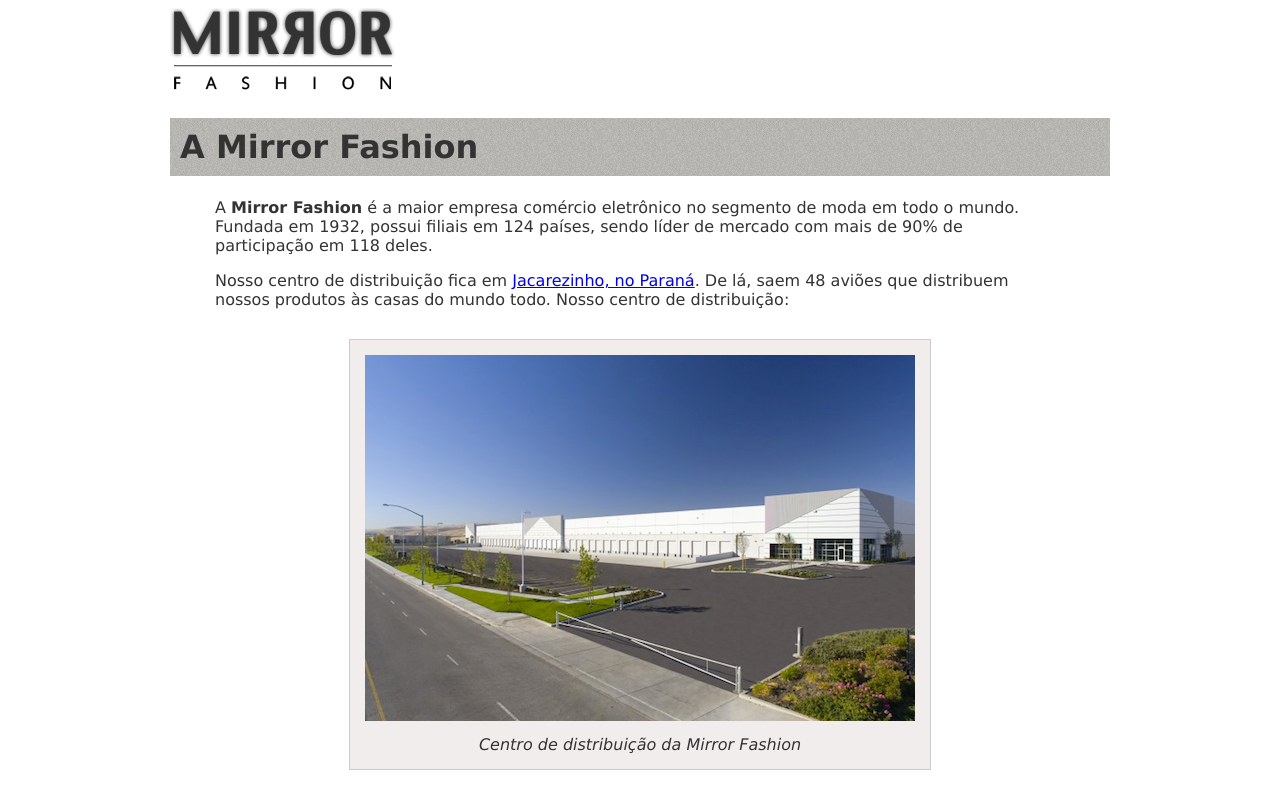
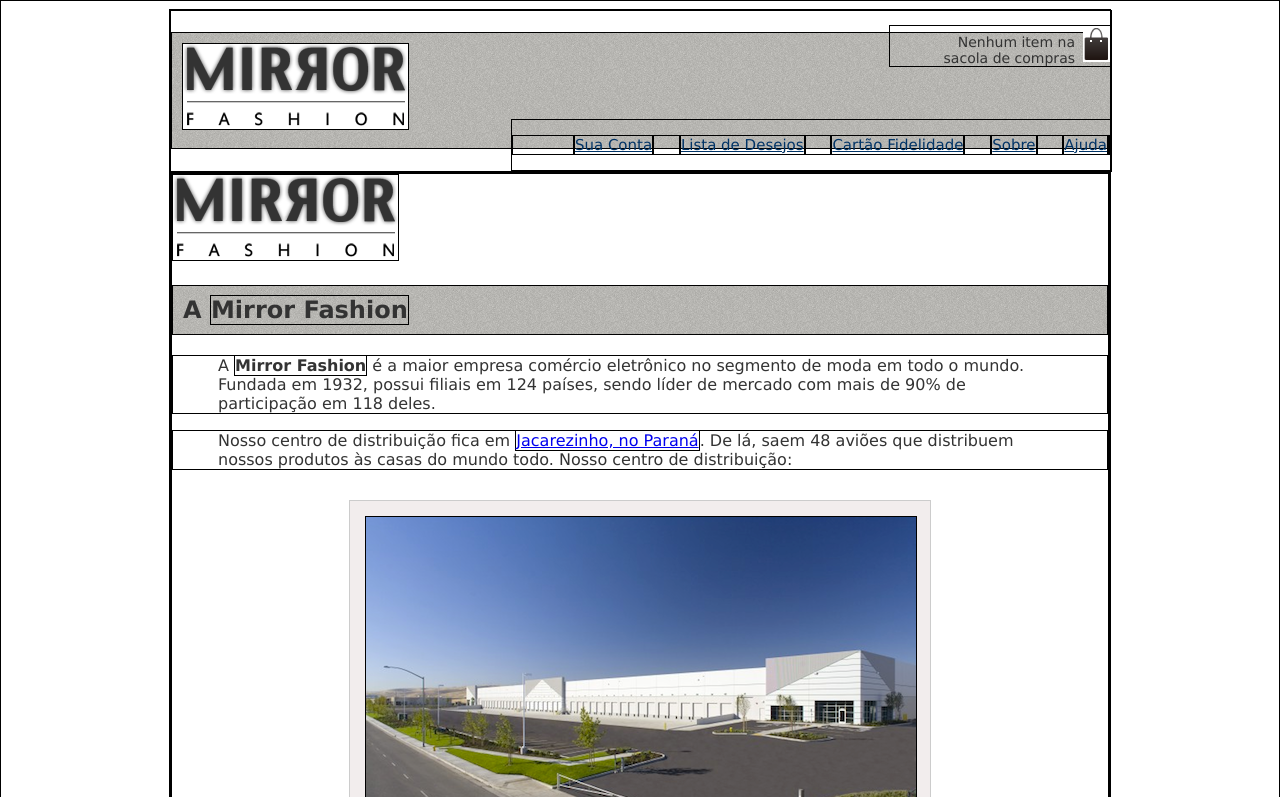
Before and after one commit to raphaelsilva07/estudo-front-end, a plain HTML site: page caelum-html-css-javascript/projeto/sobre.html in a window 1280 px wide. Shown: the top 797 px of the page. Drawn offline with Linux system fonts and the light colour scheme.

Commit message:
criação do cabeçalho da pagina index.html

```diff
--- a/caelum-html-css-javascript/projeto/css/index.css
+++ b/caelum-html-css-javascript/projeto/css/index.css
@@ -1,6 +1,12 @@
-/* header semantico*/
+/* ========================================== */
+/* Cabecalho */
+/* ========================================== */
 *{
-	-border: 1px solid black;
+	/* border: 1px solid #E1F757; */
+	/* background-color: #262626; */
+	/* color:#FEFEFE; */
+	border: 1px solid black;
+
 }
 
 .sacola{
@@ -23,3 +29,47 @@ body{
 	color: #333;
 	font-family: "Lucida Sans Unicode", "Lucida Grande", sans-serif;
 }
+
+/* block e inline*/
+.menu-opcoes ul li{
+	display: inline;
+	margin-left: 20px;
+}
+
+.sacola {
+	padding-top: 8px;
+}
+
+/* centralização de elementos*/
+.container{
+	margin: 0 auto;
+	width: 940px;
+}
+
+/* posicionamento */
+header{
+	position: relative;
+}
+
+.menu-opcoes{
+	position: absolute;
+	bottom: 0;
+	right: 0;
+}
+
+.sacola{
+	position: absolute;
+	top: 0;
+	right: 0;
+}
+
+/* suporte HTML5 ao IE8 */
+.header{
+	<!--[if lt IE 9]>
+	<script src="//html5shiv.googlecode.com/svn/trunk/html5.js"></script>
+	<![endif]-->
+}
+
+/* ========================================== */
+/* Principal */
+/* ========================================== */
--- a/caelum-html-css-javascript/projeto/css/sobre.css
+++ b/caelum-html-css-javascript/projeto/css/sobre.css
@@ -1,4 +1,78 @@
+/* ========================================== */
+/* Cabecalho */
+/* ========================================== */
+*{
+	/* border: 1px solid #E1F757; */
+	/* background-color: #262626; */
+	/* color:#FEFEFE; */
+	border: 1px solid black;
 
+}
+
+.sacola{
+	background: url(../img/sacola.png) no-repeat top right;
+	font-size: 14px;
+	padding-right: 35px;
+	text-align: right;
+	width: 140px;
+}
+
+.menu-opcoes ul{
+	font-size: 15px;
+}
+
+.menu-opcoes a{
+	color: #036;
+}
+
+body{
+	color: #333;
+	font-family: "Lucida Sans Unicode", "Lucida Grande", sans-serif;
+}
+
+/* block e inline*/
+.menu-opcoes ul li{
+	display: inline;
+	margin-left: 20px;
+}
+
+.sacola {
+	padding-top: 8px;
+}
+
+/* centralização de elementos*/
+.container{
+	margin: 0 auto;
+	width: 940px;
+}
+
+/* posicionamento */
+header{
+	position: relative;
+}
+
+.menu-opcoes{
+	position: absolute;
+	bottom: 0;
+	right: 0;
+}
+
+.sacola{
+	position: absolute;
+	top: 0;
+	right: 0;
+}
+
+/* suporte HTML5 ao IE8 */
+.header{
+	<!--[if lt IE 9]>
+	<script src="//html5shiv.googlecode.com/svn/trunk/html5.js"></script>
+	<![endif]-->
+}
+
+/* ========================================== */
+/* Principal */
+/* ========================================== */
 body{
 	color: #333;
 	font-family: "Lucida Sans Unicode", "Lucida Grande", sans-serif;
@@ -73,3 +147,7 @@ body{
 	float: right;
 	margin: 0 0 10px 10px;
 }
+
+/* ========================================== */
+/* Conteudo principal */
+/* ========================================== */
--- a/caelum-html-css-javascript/projeto/sobre.html
+++ b/caelum-html-css-javascript/projeto/sobre.html
@@ -6,6 +6,29 @@
 	<link rel="stylesheet" href="css/sobre.css">
 </head>
 <body>
+
+	<header class="container">
+		<!-- Conteudo do cabeçalho -->
+
+		<h1><img src="img/logo.png" alt="logo-mirrorfashion"></h1>
+
+		<p class="sacola">
+			Nenhum item na sacola de compras
+		</p>
+
+		<nav class="menu-opcoes">
+			<ul>
+				<li><a href="#">Sua Conta</a></li>
+				<li><a href="#">Lista de Desejos</a></li>
+				<li><a href="#">Cartão Fidelidade</a></li>
+				<li><a href="sobre.html" target="_blank">Sobre</a></li>
+				<li><a href="#">Ajuda</a></li>
+			</ul>
+		</nav>
+	</header>
+
+	<section>
+		<!-- Conteudo principal -->
 
 		<div id="comeco">
 
@@ -60,7 +83,12 @@
 				<img src="img/logo.png" alt="logo-mirrorfashion">
 				&copy; Copyright Mirror Fashion
 			</div>
+		</div>
+	</section>
 
-	</div>
+	<footer>
+		<!-- Conteudo do rodape -->
+	</footer>
+
 </body>
 </html>
```
Also changed, not shown: caelum-html-css-javascript/_arquivos-teste/position-quadrado-absolute.html (added, +27 -0 lines), caelum-html-css-javascript/_arquivos-teste/position-quadrado-relative.html (added, +29 -0 lines), caelum-html-css-javascript/projeto/index.html (+3 -7 lines), caelum-html-css-javascript/projeto/css/reset-eric_meyer.css (renamed from caelum-html-css-javascript/projeto/css/reset.css), caelum-html-css-javascript/topicos-html-css-js.txt, 1 other file. Lines whose indentation alone changed are shown as unchanged.
